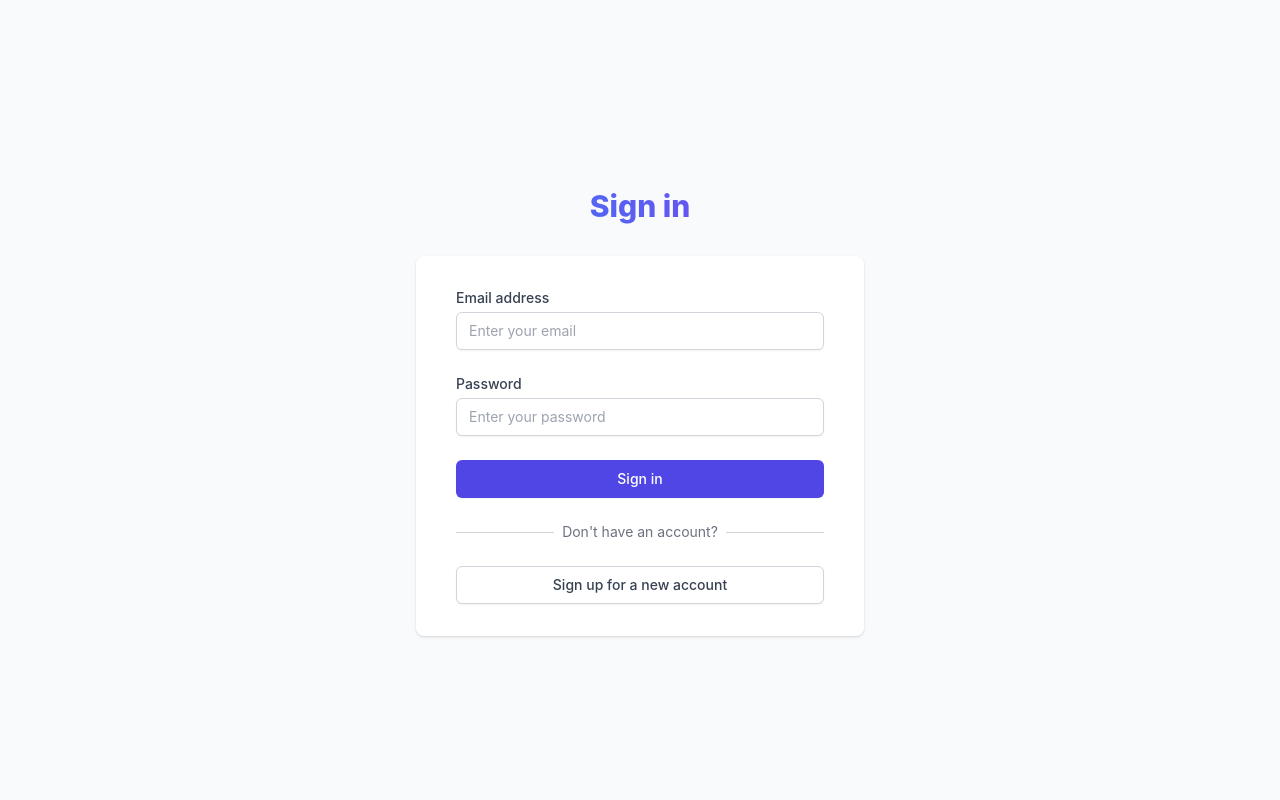
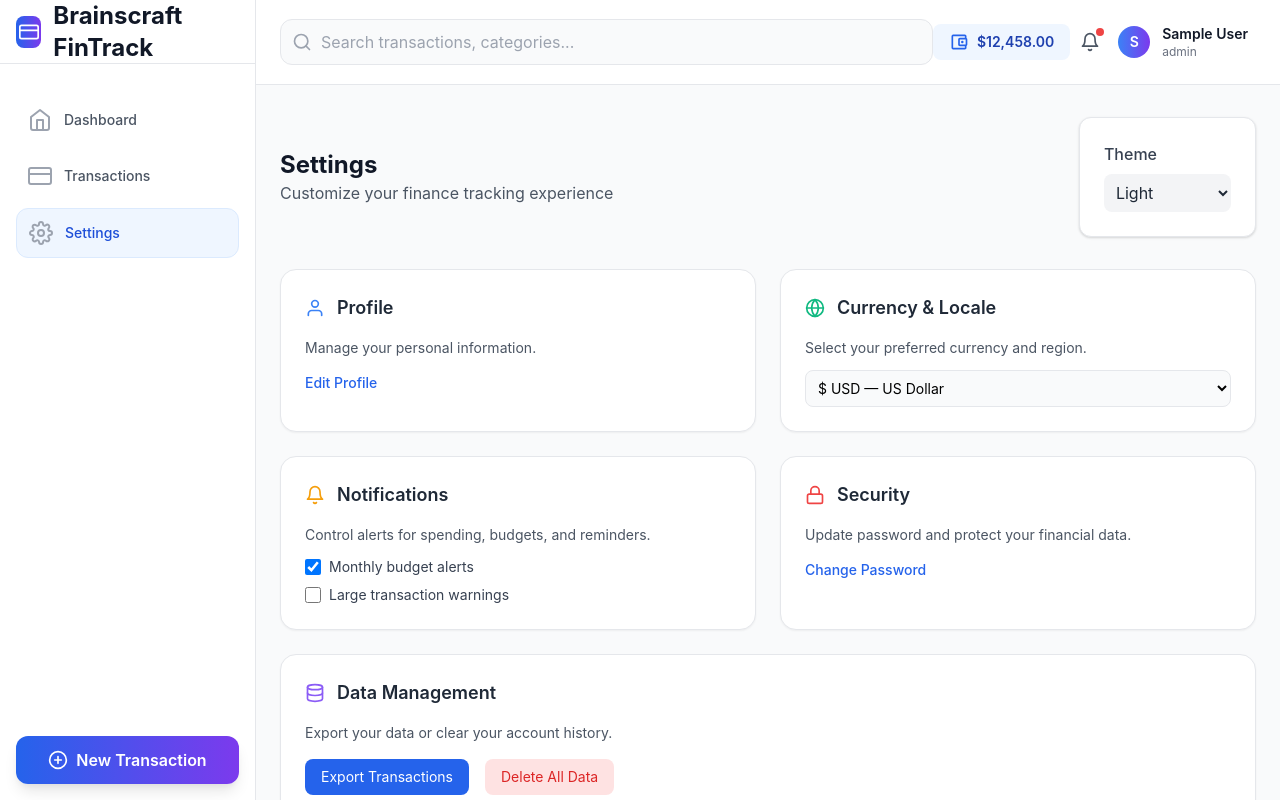
Before and after one commit to hamzatanveerdev-web/expense-tracker, a React (Create React App) app: page /settings in a window 1280 px wide. Before the commit this address led to /login. Built offline with nearby package versions, Linux system fonts and the light colour scheme; no server answers; sample sign-in values are in the browser's storage.

Commit message:
update functionality

```diff
--- a/src/App.js
+++ b/src/App.js
@@ -1,5 +1,5 @@
 // App.js
-import React, { useEffect } from 'react';
+import React, { useEffect, useState } from 'react';
 import { BrowserRouter as Router, Routes, Route, Outlet, Navigate } from 'react-router-dom';
 import Navbar from './components/layout/Navbar';
 import Sidebar from './components/layout/Sidebar';
@@ -8,16 +8,16 @@ import Transactions from './pages/Transactions';
 import Settings from './pages/Settings';
 import { Toaster } from "react-hot-toast";
 import Authentication from './pages/Authentication';
-import NotFound from './pages/NotFound';
+import NotFound from './pages/NotFound';   //
 
-// Layout component
-const AppLayout = () => {
+// Layout with theme support
+const AppLayout = ({ theme, toggleTheme }) => {
   return (
-    <div className="flex h-screen bg-gray-50">
+    <div className="flex h-screen bg-gray-50 dark:bg-gray-900">
       <Sidebar />
       <div className="flex-1 flex flex-col overflow-hidden">
-        <Navbar />
-        <main className="flex-1 overflow-x-hidden overflow-y-auto bg-gray-50">
+        <Navbar theme={theme} toggleTheme={toggleTheme} />
+        <main className="flex-1 overflow-x-hidden overflow-y-auto bg-gray-50 dark:bg-gray-900">
           <div className="container mx-auto px-6 py-8">
             <Outlet />
           </div>
@@ -29,54 +29,49 @@ const AppLayout = () => {
 
 // Protected route wrapper
 const ProtectedRoute = ({ children }) => {
-  const token = localStorage.getItem('token');
+  const token = localStorage.getItem('accessToken');
   return token ? children : <Navigate to="/login" replace />;
 };
 
 function App() {
-  const [isLoggedIn, setIsLoggedIn] = React.useState(false);
+  const [theme, setTheme] = useState(localStorage.getItem("theme") || "light");
 
+  // Apply and save theme
   useEffect(() => {
-    const token = localStorage.getItem('token');
-    setIsLoggedIn(!!token);
-  }, []);
+    if (theme === "dark") {
+      document.documentElement.classList.add("dark");
+    } else {
+      document.documentElement.classList.remove("dark");
+    }
 
-  const handleLogout = () => {
-    localStorage.removeItem('token');
-    localStorage.removeItem('user');
-    setIsLoggedIn(false);
-  };
+    localStorage.setItem("theme", theme);
+  }, [theme]);
+
+  const toggleTheme = () => setTheme(theme === "light" ? "dark" : "light");
 
   return (
     <Router>
-
-
       <Toaster position="top-center" />
 
       <Routes>
-        {/* Public route */}
-        <Route
-          path="/login"
-          element={
-            isLoggedIn ? <Navigate to="/" replace /> : <Authentication onLogin={() => setIsLoggedIn(true)} />
-          }
-        />
+        {/* Login Page */}
+        <Route path="/login" element={<Authentication />} />
 
-        {/* Protected routes with layout */}
+        {/* Protected Layout */}
         <Route
           path="/"
           element={
             <ProtectedRoute>
-              <AppLayout />
+              <AppLayout theme={theme} toggleTheme={toggleTheme} />
             </ProtectedRoute>
           }
         >
           <Route index element={<Dashboard />} />
           <Route path="transactions" element={<Transactions />} />
-          <Route path="settings" element={<Settings />} />
+          <Route path="settings" element={<Settings theme={theme} setTheme={setTheme} />} />
         </Route>
 
-        {/* 404 route */}
+        {/* 404 */}
         <Route path="*" element={<NotFound />} />
       </Routes>
     </Router>
--- /dev/null
+++ b/src/api.jsx
@@ -0,0 +1,96 @@
+// src/api.js
+import axios from "axios";
+
+// Create Axios Instance
+const API = axios.create({
+  baseURL: `${process.env.REACT_APP_API_BASE_URL}`,
+});
+
+// ------------------------
+// Token Refresh Queue
+// ------------------------
+let isRefreshing = false;
+let failedQueue = [];
+
+const processQueue = (error, token = null) => {
+  failedQueue.forEach(prom => {
+    if (error) {
+      prom.reject(error);
+    } else {
+      prom.resolve(token);
+    }
+  });
+  failedQueue = [];
+};
+
+// ------------------------
+// Add Access Token to Every Request
+// ------------------------
+API.interceptors.request.use(config => {
+  const accessToken = localStorage.getItem("accessToken");
+  if (accessToken) {
+    config.headers.Authorization = `Bearer ${accessToken}`;
+  }
+  return config;
+});
+
+// ------------------------
+// Response Interceptor
+// ------------------------
+API.interceptors.response.use(
+  response => response,
+  async error => {
+    const originalRequest = error.config;
+
+    if (error.response?.status === 401 && !originalRequest._retry) {
+      if (isRefreshing) {
+        // Queue this request until token is refreshed
+        return new Promise((resolve, reject) => {
+          failedQueue.push({ resolve, reject });
+        }).then(token => {
+          originalRequest.headers.Authorization = `Bearer ${token}`;
+          return API(originalRequest);
+        }).catch(err => Promise.reject(err));
+      }
+
+      originalRequest._retry = true;
+      isRefreshing = true;
+
+      try {
+        const refreshToken = localStorage.getItem("refreshToken");
+        if (!refreshToken) {
+          forceLogout();
+          return Promise.reject(error);
+        }
+
+        const res = await axios.post(`${API.defaults.baseURL}/auth/refresh-token`, { refreshToken });
+        const newToken = res.data.accessToken;
+        localStorage.setItem("accessToken", newToken);
+
+        originalRequest.headers.Authorization = `Bearer ${newToken}`;
+        processQueue(null, newToken);
+
+        return API(originalRequest);
+      } catch (err) {
+        processQueue(err, null);
+        forceLogout();
+        return Promise.reject(err);
+      } finally {
+        isRefreshing = false;
+      }
+    }
+
+    return Promise.reject(error);
+  }
+);
+
+// ------------------------
+// Logout Helper
+// ------------------------
+function forceLogout() {
+  localStorage.removeItem("accessToken");
+  localStorage.removeItem("refreshToken");
+  window.location.href = "/login";
+}
+
+export default API;
--- a/src/components/dashboard/RecentTransactions.jsx
+++ b/src/components/dashboard/RecentTransactions.jsx
@@ -1,7 +1,7 @@
 // components/dashboard/RecentTransactions.js
 import React, { useState, useEffect } from 'react';
 import { FiArrowUpRight, FiArrowDownLeft } from 'react-icons/fi';
-
+import API from '../../api';
 const RecentTransactions = () => {
   const [transactions, setTransactions] = useState([]);
   const [loading, setLoading] = useState(true);
@@ -11,7 +11,7 @@ const RecentTransactions = () => {
     const fetchRecentTransactions = async () => {
       try {
         setLoading(true);
-        const response = await fetch(`${api_url}/transactions?limit=5`);
+        const response = await API.get(`/transactions?limit=5`);
         const data = await response.json();
         setTransactions(data);
       } catch (error) {
@@ -104,8 +104,8 @@ const RecentTransactions = () => {
       <div className="space-y-4">
         {transactions.length === 0 ? (
           <div className="text-center py-8">
-            <div className="text-4xl mb-2">💳</div>
-            <p className="text-gray-500 text-sm">No transactions yet</p>
+
+            <p className="text-gray-500 text-sm">No Recent transactions</p>
           </div>
         ) : (
           transactions.map((transaction) => (
--- a/src/components/dashboard/SpendingChart.jsx
+++ b/src/components/dashboard/SpendingChart.jsx
@@ -1,6 +1,6 @@
 import React, { useEffect, useState } from 'react';
 import { FiPieChart } from 'react-icons/fi';
-
+import API from '../../api';
 const SpendingChart = () => {
   const [categories, setCategories] = useState([]);
 
@@ -18,9 +18,9 @@ const SpendingChart = () => {
   useEffect(() => {
     const fetchData = async () => {
       try {
-        const res = await fetch(`${api_url}/transactions/dashboard/spending-by-category`);
-        const data = await res.json();
-        setCategories(data);
+        const res = await API.get(`/transactions/dashboard/spending-by-category`);
+
+        setCategories(res);
       } catch (error) {
         console.error("Failed loading spending categories:", error);
       }
@@ -66,7 +66,7 @@ const SpendingChart = () => {
         {/* Legend */}
         <div className="space-y-3">
           {categories.length === 0 ? (
-            <p className="text-gray-500">Loading...</p>
+            <p className="text-gray-500">No transactions yet.</p>
           ) : (
             categories.map((category, index) => {
               const color = colors[index % colors.length];
--- a/src/components/layout/Navbar.jsx
+++ b/src/components/layout/Navbar.jsx
@@ -1,12 +1,24 @@
 // components/layout/Navbar.js
-import React, { useEffect, useState } from 'react';
+
 import { FiBell, FiSearch, FiUser, FiSettings, FiLogOut } from 'react-icons/fi';
 import { MdOutlineAccountBalanceWallet } from 'react-icons/md';
 import toast from 'react-hot-toast';
+import { useRef, useEffect, useState } from "react";
+import { useNavigate } from 'react-router-dom';
 const Navbar = () => {
+
+
+
+const profileRef = useRef(null);
+
+
+
+
+
   const [isProfileOpen, setIsProfileOpen] = useState(false);
   const [userprofile, setuserprofile] = useState([]); // Use null instead of empty array
-const [firstnameletter ,setletter]=useState('');
+  const [firstnameletter, setletter] = useState('');
+  const navigate = useNavigate();
   useEffect(() => {
     const user = localStorage.getItem('user');
     if (user) {
@@ -25,12 +37,31 @@ useEffect(() => {
   }, []);
 
 
+
+
+
+  useEffect(() => {
+  const handleClickOutside = (event) => {
+    if (profileRef.current && !profileRef.current.contains(event.target)) {
+      setIsProfileOpen(false); // close dropdown if click outside
+    }
+  };
+
+  document.addEventListener("mousedown", handleClickOutside);
+
+  return () => {
+    document.removeEventListener("mousedown", handleClickOutside);
+  };
+}, []);
+
+
+
   const logoutuser = () => {
     // Clear localStorage
     localStorage.removeItem('user');
     localStorage.removeItem('token');
 
-  toast.success(userprofile.name+' Logout successfully');
+    toast.success(userprofile.name + ' Logout successfully');
     setTimeout(() => {
       window.location.href = '/login';
     }, 1000);
@@ -66,7 +97,7 @@ setTimeout(() => {
           </button>
 
           {/* Profile Dropdown */}
-          <div className="relative">
+          <div ref={profileRef} className="relative">
             <button
               onClick={() => setIsProfileOpen(!isProfileOpen)}
               className="flex items-center space-x-3 p-2 rounded-lg hover:bg-gray-100 transition-colors"
@@ -82,21 +113,43 @@ setTimeout(() => {
 
             {isProfileOpen && (
               <div className="absolute right-0 mt-2 w-48 bg-white rounded-xl shadow-lg border border-gray-200 py-2 z-50">
-                <button className="w-full flex items-center space-x-3 px-4 py-2 text-sm text-gray-700 hover:bg-gray-50">
+                <button
+                  className="w-full flex items-center space-x-3 px-4 py-2 text-sm text-gray-700 hover:bg-gray-50"
+                  onClick={() => {
+                    navigate('/profile');   // or your profile page
+                    setIsProfileOpen(false); // close dropdown
+                  }}
+                >
                   <FiUser className="h-4 w-4" />
                   <span>Profile</span>
                 </button>
-                <button className="w-full flex items-center space-x-3 px-4 py-2 text-sm text-gray-700 hover:bg-gray-50">
+
+                <button
+                  className="w-full flex items-center space-x-3 px-4 py-2 text-sm text-gray-700 hover:bg-gray-50"
+                  onClick={() => {
+                    navigate('/settings');
+                    setIsProfileOpen(false);
+                  }}
+                >
                   <FiSettings className="h-4 w-4" />
                   <span>Settings</span>
                 </button>
+
                 <div className="border-t border-gray-200 my-1"></div>
-                <button onClick={logoutuser}  className="w-full flex items-center space-x-3 px-4 py-2 text-sm text-red-600 hover:bg-gray-50">
+
+                <button
+                  onClick={() => {
+                    logoutuser();
+                    setIsProfileOpen(false); // optional, though usually the page changes
+                  }}
+                  className="w-full flex items-center space-x-3 px-4 py-2 text-sm text-red-600 hover:bg-gray-50"
+                >
                   <FiLogOut className="h-4 w-4" />
-                    <span >Sign Out</span>
+                  <span>Sign Out</span>
                 </button>
               </div>
             )}
+
           </div>
         </div>
       </div>
--- a/src/pages/Authentication.jsx
+++ b/src/pages/Authentication.jsx
@@ -1,9 +1,12 @@
 import React, { useState } from 'react';
 import axios from 'axios';
 import toast, { Toaster } from 'react-hot-toast';
+
+import { useNavigate } from 'react-router-dom';
 const Authentication = () => {
   const api_url=process.env.REACT_APP_API_BASE_URL;
 
+  const navigate = useNavigate();
 
   const [isLogin, setIsLogin] = useState(true);
   const [formData, setFormData] = useState({
@@ -40,12 +43,10 @@ const Authentication = () => {
         });
         setMessage('Login successful!');
         toast.success('Login successful!');
-
-        localStorage.setItem('token', response.data.token);
-        localStorage.setItem('user', JSON.stringify(response.data.user));
-        setTimeout(() => {
-          window.location.href = '/';
-        }, 1000);
+  localStorage.setItem('refreshToken', response.data.refreshToken);
+  localStorage.setItem('accessToken', response.data.accessToken);
+localStorage.setItem('user', JSON.stringify(response.data.user));
+navigate('/');
       } else {
         // Signup API call
         if (formData.password !== formData.confirmPassword) {
--- a/src/pages/Dashboard.jsx
+++ b/src/pages/Dashboard.jsx
@@ -5,6 +5,7 @@ import { MdOutlineAccountBalanceWallet } from 'react-icons/md';
 import StatCard from '../components/dashboard/StatCard';
 import RecentTransactions from '../components/dashboard/RecentTransactions';
 import SpendingChart from '../components/dashboard/SpendingChart';
+import API from '../api';
 const api_url=process.env.REACT_APP_API_BASE_URL;
 const Dashboard = () => {
   const [stats, setStats] = useState([]);
@@ -23,8 +24,8 @@ const Dashboard = () => {
     const fetchDashboardStats = async () => {
       try {
         setLoading(true);
-        const response = await fetch(`${api_url}/transactions/dashboard/stats`);
-        const data = await response.json();
+        const response = await API.get(`/transactions/dashboard/stats`);
+       const data = response.data;
 
         setDashboardData(data);
 
--- a/src/pages/Settings.jsx
+++ b/src/pages/Settings.jsx
@@ -1,19 +1,133 @@
 // pages/Settings.js
 import React from 'react';
+import { FiUser, FiGlobe, FiBell, FiLock, FiDatabase } from "react-icons/fi";
 
-const Settings = () => {
+const Settings = ({ theme, setTheme }) => {
   return (
-    <div className="space-y-6">
+    <div className="space-y-8">
+
+      {/* Header */}
       <div className="flex flex-col sm:flex-row sm:items-center sm:justify-between">
         <div>
           <h1 className="text-2xl font-bold text-gray-900">Settings</h1>
-          <p className="text-gray-600">Manage your account preferences</p>
+          <p className="text-gray-600">Customize your finance tracking experience</p>
         </div>
+
+ {/* Theme Section */}
+      <div className="bg-white dark:bg-gray-800 rounded-xl p-6 shadow border dark:border-gray-700">
+
+
+        <label className="text-gray-700 dark:text-gray-300 font-medium">
+          Theme
+        </label>
+
+        <select
+          className="mt-2 w-full p-2 rounded-lg bg-gray-100 dark:bg-gray-700 text-gray-800 dark:text-gray-100"
+          value={theme}
+          onChange={(e) => setTheme(e.target.value)}
+        >
+          <option value="light"> Light</option>
+          <option value="dark"> Dark</option>
+        </select>
       </div>
-      <div className="bg-white rounded-2xl shadow-sm border border-gray-100 p-8 text-center">
-        <div className="text-6xl mb-4">⚙️</div>
-        <h3 className="text-xl font-semibold text-gray-800 mb-2">Settings Panel</h3>
-        <p className="text-gray-600">Settings management features coming soon...</p>
+
+
+      </div>
+
+      {/* Settings Grid */}
+      <div className="grid grid-cols-1 md:grid-cols-2 gap-6">
+
+        {/* Profile Settings */}
+        <div className="bg-white border border-gray-200 rounded-2xl shadow-sm p-6">
+          <div className="flex items-center space-x-3 mb-4">
+            <FiUser className="text-blue-500 text-xl" />
+            <h2 className="text-lg font-semibold text-gray-800">Profile</h2>
+          </div>
+          <p className="text-gray-600 text-sm mb-3">
+            Manage your personal information.
+          </p>
+          <button className="text-blue-600 text-sm font-medium hover:underline">
+            Edit Profile
+          </button>
+        </div>
+
+        {/* Currency Settings */}
+        <div className="bg-white border border-gray-200 rounded-2xl shadow-sm p-6">
+          <div className="flex items-center space-x-3 mb-4">
+            <FiGlobe className="text-green-500 text-xl" />
+            <h2 className="text-lg font-semibold text-gray-800">Currency & Locale</h2>
+          </div>
+          <p className="text-gray-600 text-sm mb-3">
+            Select your preferred currency and region.
+          </p>
+
+          <select className="w-full border rounded-lg p-2 text-sm bg-gray-50 focus:bg-white">
+            <option value="USD">$ USD — US Dollar</option>
+            <option value="EUR">€ EUR — Euro</option>
+            <option value="GBP">£ GBP — British Pound</option>
+            <option value="PKR">₨ PKR — Pakistani Rupee</option>
+            <option value="INR">₹ INR — Indian Rupee</option>
+          </select>
+        </div>
+
+        {/* Notifications */}
+        <div className="bg-white border border-gray-200 rounded-2xl shadow-sm p-6">
+          <div className="flex items-center space-x-3 mb-4">
+            <FiBell className="text-yellow-500 text-xl" />
+            <h2 className="text-lg font-semibold text-gray-800">Notifications</h2>
+          </div>
+          <p className="text-gray-600 text-sm mb-3">
+            Control alerts for spending, budgets, and reminders.
+          </p>
+
+          <div className="space-y-2">
+            <label className="flex items-center space-x-2">
+              <input type="checkbox" className="h-4 w-4" defaultChecked />
+              <span className="text-sm text-gray-700">Monthly budget alerts</span>
+            </label>
+
+            <label className="flex items-center space-x-2">
+              <input type="checkbox" className="h-4 w-4" />
+              <span className="text-sm text-gray-700">Large transaction warnings</span>
+            </label>
+          </div>
+        </div>
+
+        {/* Security */}
+        <div className="bg-white border border-gray-200 rounded-2xl shadow-sm p-6">
+          <div className="flex items-center space-x-3 mb-4">
+            <FiLock className="text-red-500 text-xl" />
+            <h2 className="text-lg font-semibold text-gray-800">Security</h2>
+          </div>
+          <p className="text-gray-600 text-sm mb-3">
+            Update password and protect your financial data.
+          </p>
+
+          <button className="text-blue-600 text-sm font-medium hover:underline">
+            Change Password
+          </button>
+        </div>
+
+        {/* Data Management */}
+        <div className="bg-white border border-gray-200 rounded-2xl shadow-sm p-6 md:col-span-2">
+          <div className="flex items-center space-x-3 mb-4">
+            <FiDatabase className="text-purple-500 text-xl" />
+            <h2 className="text-lg font-semibold text-gray-800">Data Management</h2>
+          </div>
+          <p className="text-gray-600 text-sm mb-4">
+            Export your data or clear your account history.
+          </p>
+
+          <div className="flex space-x-4">
+            <button className="px-4 py-2 rounded-lg bg-blue-600 text-white text-sm hover:bg-blue-700">
+              Export Transactions
+            </button>
+            <button className="px-4 py-2 rounded-lg bg-red-100 text-red-600 text-sm hover:bg-red-200">
+              Delete All Data
+            </button>
+          </div>
+        </div>
+
       </div>
     </div>
   );
--- a/tailwind.config.js
+++ b/tailwind.config.js
@@ -1,5 +1,6 @@
 /** @type {import('tailwindcss').Config} */
 module.exports = {
+    darkMode: 'class',
   content: [
     "./src/**/*.{js,jsx,ts,tsx}",
   ],
```
Also changed, not shown: src/pages/Transactions.jsx (+37 -55 lines). Lines whose indentation alone changed are shown as unchanged.
